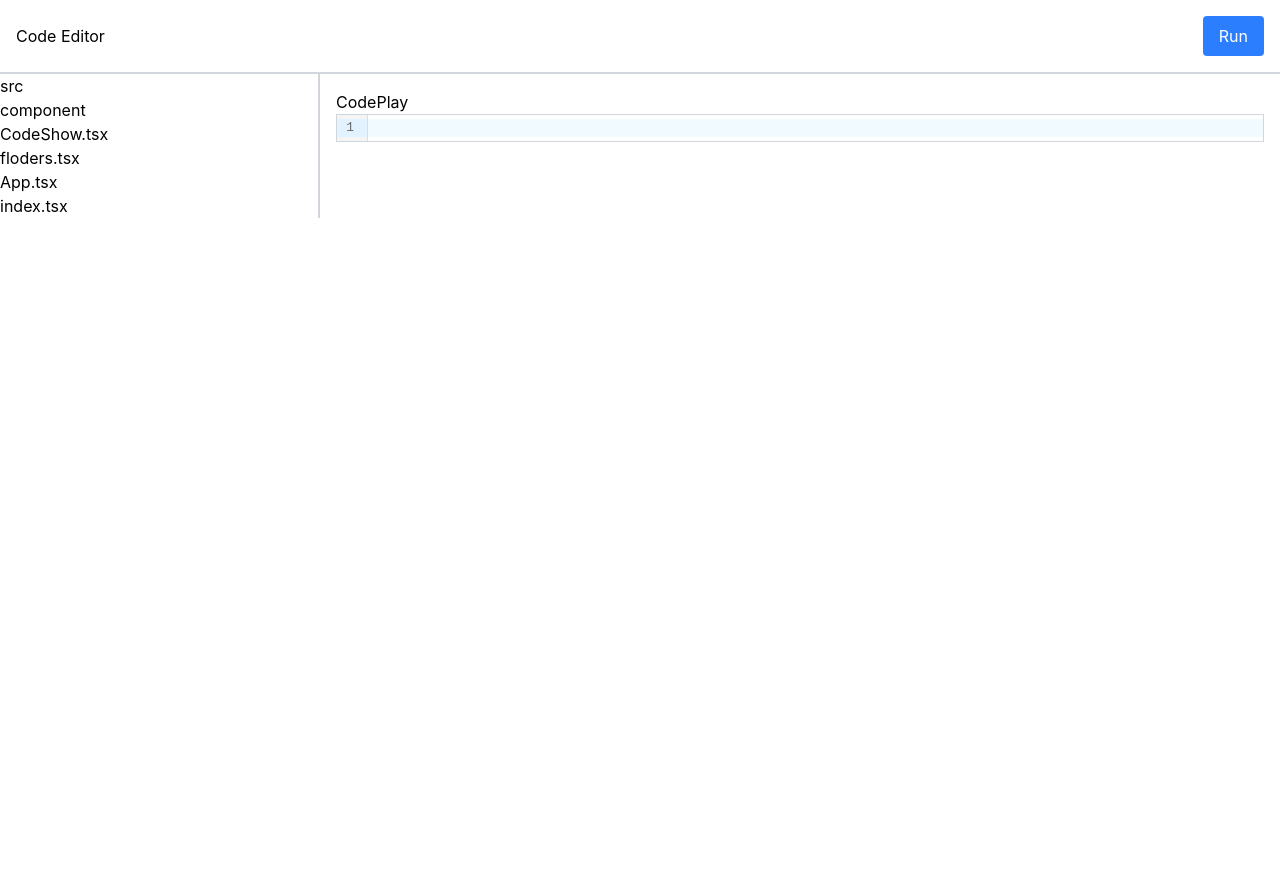
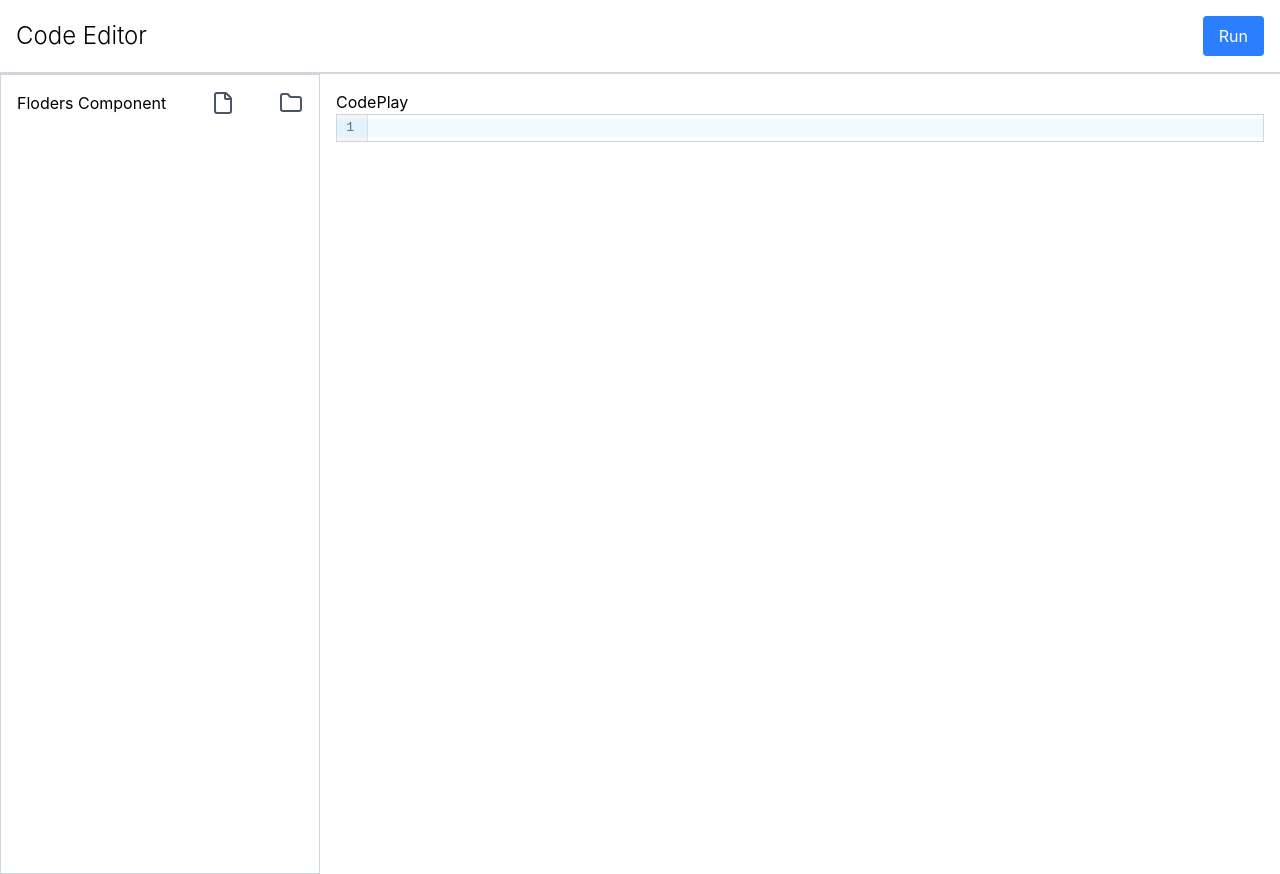
Before and after one commit to fouad8080/code-editor, a React (Vite) app: page / in a window 1280 px wide. Before the commit the page ends 800 px from the top, so only its background shows below. Built offline with nearby package versions, Linux system fonts and the light colour scheme.

Commit message:
feat: add lucide-react integration and enhance folder component functionality

```diff
--- a/package.json
+++ b/package.json
@@ -12,6 +12,7 @@
   "dependencies": {
     "@codemirror/basic-setup": "^0.20.0",
     "@codemirror/theme-one-dark": "^6.1.3",
+    "lucide-react": "^1.45.0",
     "react": "^19.2.8",
     "react-dom": "^19.2.8",
     "tailwindcss": "^4.3.3"
--- a/src/component/Upbar.tsx
+++ b/src/component/Upbar.tsx
@@ -4,9 +4,9 @@ function Upbar() {
   return (
     <div className="upbar flex flex-row justify-between items-center p-4 border-b-2 border-gray-300">
       <div className="">
-        <div className="">Code Editor</div>
+        <div className="text-2xl font-light">Code Editor</div>
       </div>
-      <div className=" flex flex-row items-center">
+      <div className=" flex flex-row items-center ">
         <button className=" bg-blue-500 text-white px-4 py-2 rounded">Run</button>
       </div>
     </div>
--- a/src/component/floders.tsx
+++ b/src/component/floders.tsx
@@ -1,23 +1,74 @@
+import { useState } from "react";
+import { File,Folder } from "lucide-react"
 
 
 function Floders() {
-    return (
-        <div className="floders w-1/4 border-r-2 border-gray-300">
-            <div className="floder">
-                <div className="floder-name">src</div>
-                <div className="floder-content">
-                    <div className="floder">
-                        <div className="floder-name">component</div>
-                        <div className="floder-content">
-                            <div className="file">CodeShow.tsx</div>
-                            <div className="file">floders.tsx</div>
-                        </div>
-                    </div>
-                    <div className="file">App.tsx</div>
-                    <div className="file">index.tsx</div>
-                </div>
-            </div>
+  interface interFile {
+    Name: string;
+    size: number;
+    Kind: string;
+  }
+  interface interFolder {
+    name: string;
+    files: interFile[];
+  }
+
+
+  const [folder,setfolder]=useState<interFolder | null>(null)
+  const [file,setfile]=useState<interFile | null>(null)
+
+   const FolderhandleClick = async () => {
+    const diradd=await window.showDirectoryPicker();
+    const folder: interFolder = {
+      name: diradd.name,
+      files: []
+    };
+    for await (const [name,handle] of diradd.entries()) {
+      console.log(`Name: ${name}, Kind: ${handle.kind}`);
+    }
+    setfolder(folder) ;
+  }
+  const FilehandleClick = async() => {
+    const fileadd=await window.showOpenFilePicker()
+    console.log(fileadd)
+    setfile(fileadd);
+  }
+
+  return (
+    <div className="floders w-1/4 border border-gray-300 p-4 h-screen overflow-y-auto">
+      <div className="flex items-center justify-between mb-4">
+        <h1>Floders Component</h1>
+        <button onClick={FilehandleClick}>
+          <File className="w-6 h-6 text-gray-600 cursor-pointer" />
+        </button>
+        <button onClick={FolderhandleClick}>
+          <Folder className="w-6 h-6 text-gray-600 cursor-pointer" />
+        </button>
+      </div>
+      {folder && (
+        <div className="folder-info mb-4">
+          <h2><Folder className="w-5 h-5 inline mr-2" />{folder.name}</h2>
+          <ul>
+            <button className="w-full text-left">
+              {folder.files.map((file, index) => (
+                <li key={index}>
+                  <File className="w-4 h-4 inline mr-2" />{file.name} - {file.size} bytes - {file.kind}
+                </li>
+              ))}
+            </button>
+          </ul>
         </div>
-    )
+      )}
+      {file && (
+        <div className="file-info flex items-center mb-4">
+          <h2 className="text-lg text-gray-800"><File className="w-5 h-5 inline mr-2" />file {file.Name}</h2>
+          <p>Size: {file.size} bytes</p>
+        </div>
+      )}
+
+
+
+    </div>
+  );
 }
 export default Floders;
```
Also changed, not shown: 2 other files (tests, documents, lock files or other folders).
